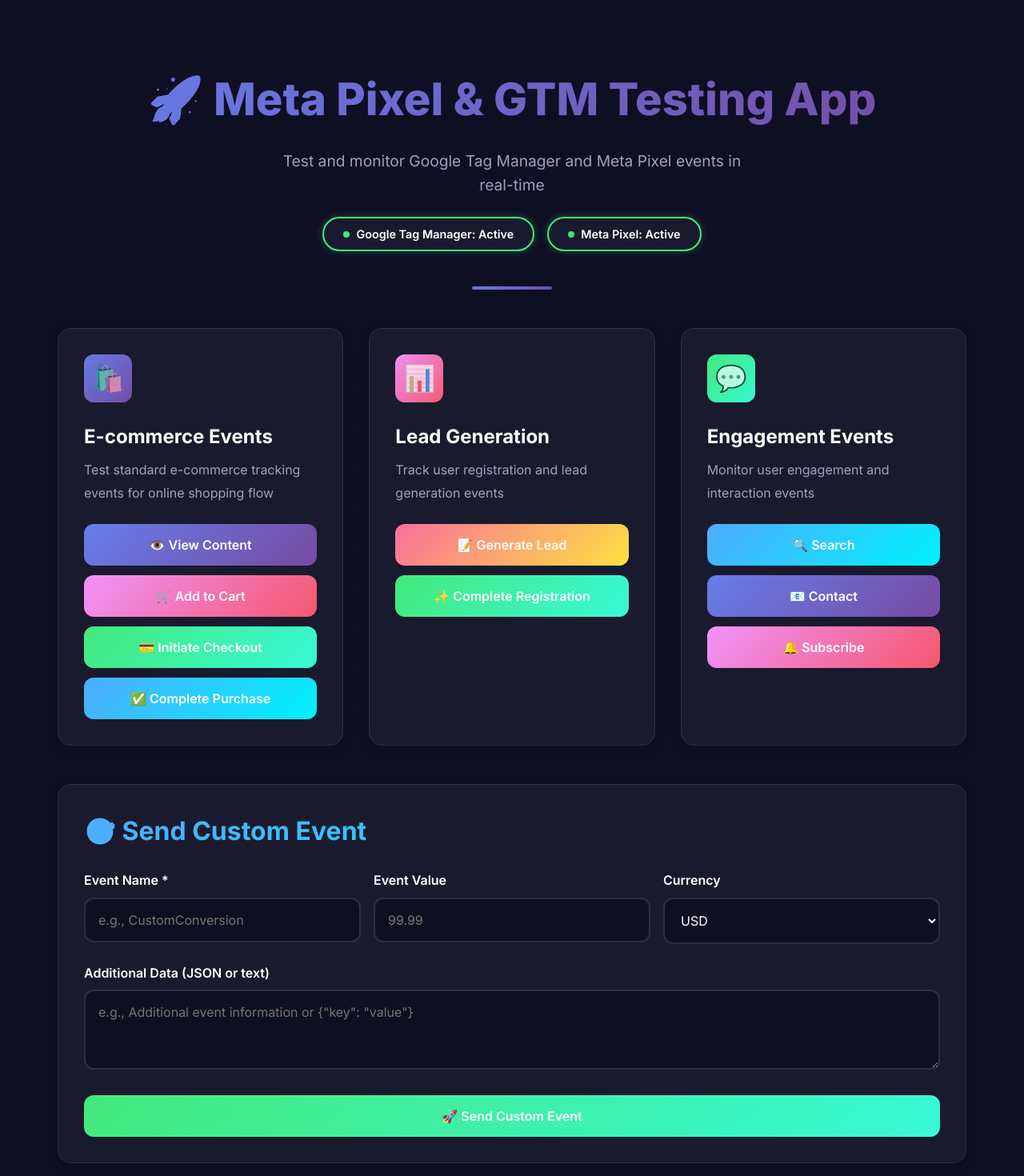
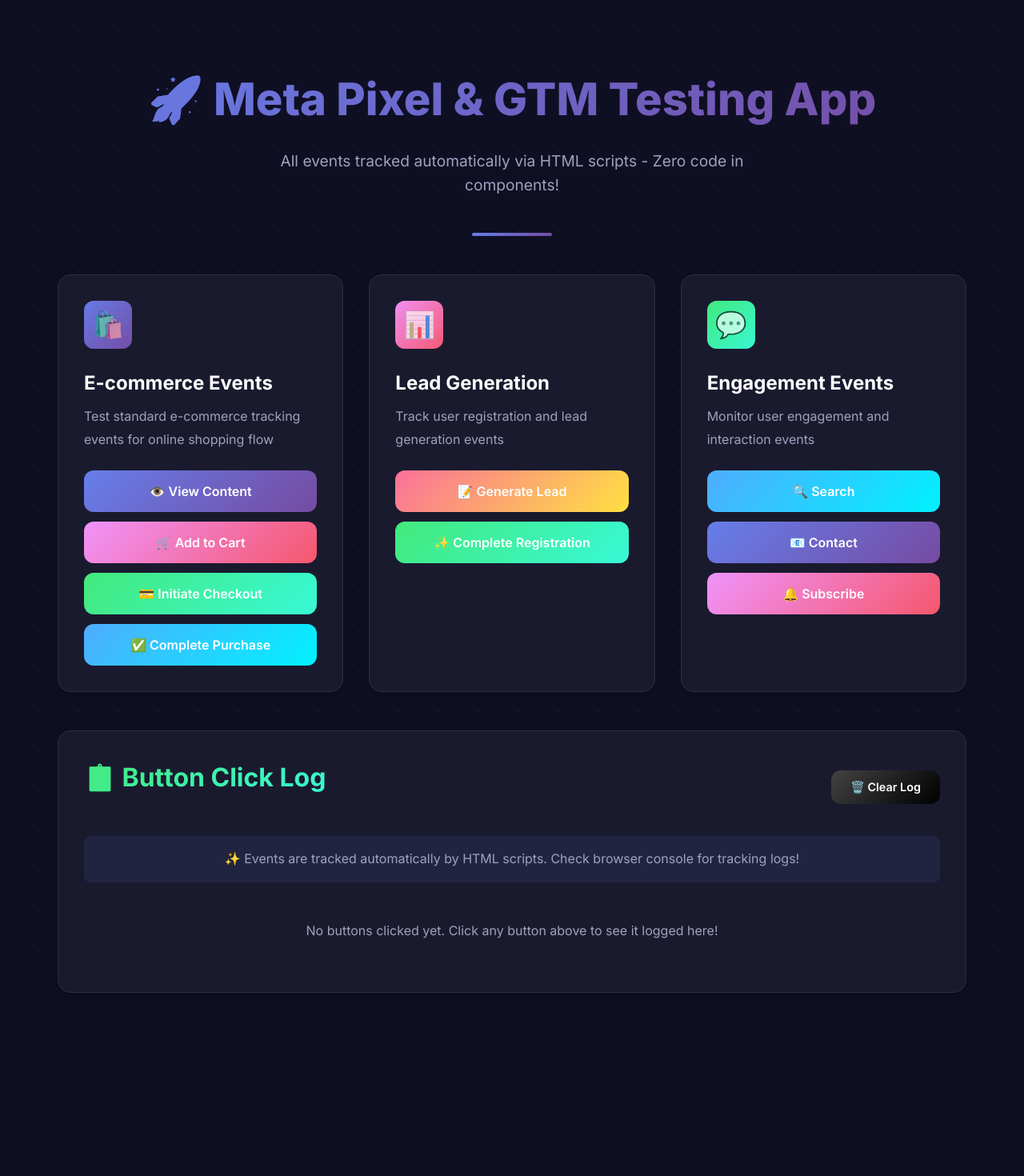
Before and after one commit to AnanDEswaran18/metapixel-web-actions, a React (Vite) app: page / in a window 1280 px wide. Shown: the top 1470 px of the page at 80% size. After the commit the page ends 1273 px from the top, so only its background shows below. Built offline with nearby package versions, Linux system fonts and the light colour scheme.

Commit message:
feat: Introduce a React application for tracking event testing and remove structured data from index.html.

```diff
--- a/src/App.jsx
+++ b/src/App.jsx
@@ -1,191 +1,15 @@
-import { useState, useEffect } from 'react';
+import { useState } from 'react';
 import './index.css';
 
 function App() {
   const [events, setEvents] = useState([]);
-  const [customEventData, setCustomEventData] = useState({
-    eventName: '',
-    eventValue: '',
-    eventCurrency: 'USD',
-    eventContent: ''
-  });
-  const [gtmStatus, setGtmStatus] = useState(false);
-  const [metaPixelStatus, setMetaPixelStatus] = useState(false);
 
-  useEffect(() => {
-    // Check if GTM and Meta Pixel are loaded
-    const checkTrackers = () => {
-      setGtmStatus(!!window.dataLayer);
-      setMetaPixelStatus(!!window.fbq);
-    };
-
-    checkTrackers();
-    const interval = setInterval(checkTrackers, 1000);
-    return () => clearInterval(interval);
-  }, []);
-
-  const logEvent = (type, eventName, data = {}) => {
+  const handleButtonClick = (buttonName) => {
     const newEvent = {
-      type,
-      eventName,
-      data,
+      buttonName,
       timestamp: new Date().toLocaleTimeString()
     };
     setEvents(prev => [newEvent, ...prev].slice(0, 50));
-  };
-
-  // Google Tag Manager Events
-  const pushToDataLayer = (eventName, eventData = {}) => {
-    if (window.dataLayer) {
-      window.dataLayer.push({
-        event: eventName,
-        ...eventData
-      });
-      logEvent('gtm', eventName, eventData);
-      console.log('GTM Event:', eventName, eventData);
-    } else {
-      console.error('Google Tag Manager not loaded');
-    }
-  };
-
-  // Meta Pixel Events
-  const trackMetaPixelEvent = (eventName, eventData = {}) => {
-    if (window.fbq) {
-      window.fbq('track', eventName, eventData);
-      logEvent('meta', eventName, eventData);
-      console.log('Meta Pixel Event:', eventName, eventData);
-    } else {
-      console.error('Meta Pixel not loaded');
-    }
-  };
-
-  // Combined tracking function
-  const trackEvent = (eventName, eventData = {}) => {
-    pushToDataLayer(eventName, eventData);
-    trackMetaPixelEvent(eventName, eventData);
-  };
-
-  // E-commerce Events
-  const handleViewContent = () => {
-    trackEvent('ViewContent', {
-      content_name: 'Premium Product',
-      content_category: 'Electronics',
-      content_ids: ['PROD-001'],
-      content_type: 'product',
-      value: 99.99,
-      currency: 'USD'
-    });
-  };
-
-  const handleAddToCart = () => {
-    trackEvent('AddToCart', {
-      content_name: 'Premium Product',
-      content_ids: ['PROD-001'],
-      content_type: 'product',
-      value: 99.99,
-      currency: 'USD',
-      quantity: 1
-    });
-  };
-
-  const handleInitiateCheckout = () => {
-    trackEvent('InitiateCheckout', {
-      content_category: 'Electronics',
-      content_ids: ['PROD-001', 'PROD-002'],
-      contents: [
-        { id: 'PROD-001', quantity: 1 },
-        { id: 'PROD-002', quantity: 2 }
-      ],
-      num_items: 2,
-      value: 299.97,
-      currency: 'USD'
-    });
-  };
-
-  const handlePurchase = () => {
-    trackEvent('Purchase', {
-      content_type: 'product',
-      content_ids: ['PROD-001', 'PROD-002'],
-      contents: [
-        { id: 'PROD-001', quantity: 1, price: 99.99 },
-        { id: 'PROD-002', quantity: 2, price: 99.99 }
-      ],
-      num_items: 2,
-      value: 299.97,
-      currency: 'USD',
-      transaction_id: 'TXN-' + Date.now()
-    });
-  };
-
-  // Lead Generation Events
-  const handleLead = () => {
-    trackEvent('Lead', {
-      content_name: 'Newsletter Signup',
-      content_category: 'Lead Generation',
-      value: 10.00,
-      currency: 'USD'
-    });
-  };
-
-  const handleCompleteRegistration = () => {
-    trackEvent('CompleteRegistration', {
-      content_name: 'User Registration',
-      status: 'completed',
-      value: 0.00,
-      currency: 'USD'
-    });
-  };
-
-  // Engagement Events
-  const handleSearch = () => {
-    trackEvent('Search', {
-      search_string: 'premium products',
-      content_category: 'Electronics'
-    });
-  };
-
-  const handleContact = () => {
-    trackEvent('Contact', {
-      content_name: 'Contact Form',
-      method: 'email'
-    });
-  };
-
-  const handleSubscribe = () => {
-    trackEvent('Subscribe', {
-      content_name: 'Premium Newsletter',
-      value: 5.00,
-      currency: 'USD',
-      predicted_ltv: 100.00
-    });
-  };
-
-  // Custom Event Handler
-  const handleCustomEvent = (e) => {
-    e.preventDefault();
-
-    const eventData = {
-      value: parseFloat(customEventData.eventValue) || 0,
-      currency: customEventData.eventCurrency,
-      content: customEventData.eventContent
-    };
-
-    trackEvent(customEventData.eventName, eventData);
-
-    // Reset form
-    setCustomEventData({
-      eventName: '',
-      eventValue: '',
-      eventCurrency: 'USD',
-      eventContent: ''
-    });
-  };
-
-  const handleInputChange = (e) => {
-    setCustomEventData({
-      ...customEventData,
-      [e.target.name]: e.target.value
-    });
   };
 
   const clearEventLog = () => {
@@ -193,157 +17,80 @@
   };
 
   return (
-    <div className="app-container">
-      <div className="container">
+    <div className="app-container main-app-wrapper">
+      <div className="container main-container page-wrapper">
         {/* Header */}
-        <header className="header app-header">
-          <h1 className="app-title">🚀 Meta Pixel & GTM Testing App</h1>
-          <p className="app-subtitle">Test and monitor Google Tag Manager and Meta Pixel events in real-time</p>
-
-          <div className="status-badges tracker-status-container">
-            <div className={`badge status-badge gtm-status-badge ${gtmStatus ? 'active' : ''}`}>
-              <span className={gtmStatus ? 'badge-dot status-indicator' : ''}></span>
-              Google Tag Manager: {gtmStatus ? 'Active' : 'Inactive'}
-            </div>
-            <div className={`badge status-badge meta-status-badge ${metaPixelStatus ? 'active' : ''}`}>
-              <span className={metaPixelStatus ? 'badge-dot status-indicator' : ''}></span>
-              Meta Pixel: {metaPixelStatus ? 'Active' : 'Inactive'}
-            </div>
-          </div>
+        <header className="header app-header main-header page-header">
+          <h1 className="app-title main-title header-title page-title">🚀 Meta Pixel & GTM Testing App</h1>
+          <p className="app-subtitle main-subtitle header-subtitle page-description">All events tracked automatically via HTML scripts - Zero code in components!</p>
         </header>
 
         {/* E-commerce Events */}
-        <div className="cards-grid event-cards-container">
-          <div className="card event-card ecommerce-card">
-            <div className="card-icon ecommerce-icon" style={{ background: 'linear-gradient(135deg, #667eea 0%, #764ba2 100%)' }}>
+        <div className="cards-grid event-cards-container events-section main-cards-grid">
+          <div className="card event-card ecommerce-card card-ecommerce section-card">
+            <div className="card-icon ecommerce-icon icon-wrapper ecommerce-icon-wrapper" style={{ background: 'linear-gradient(135deg, #667eea 0%, #764ba2 100%)' }}>
               🛍️
             </div>
-            <h3 className="card-title ecommerce-title">E-commerce Events</h3>
-            <p className="card-description ecommerce-description">Test standard e-commerce tracking events for online shopping flow</p>
-            <div className="button-group ecommerce-buttons">
-              <button className="btn btn-primary btn-view-content event-btn ecommerce-event" onClick={handleViewContent}>
+            <h3 className="card-title ecommerce-title section-title card-heading">E-commerce Events</h3>
+            <p className="card-description ecommerce-description section-description card-text">Test standard e-commerce tracking events for online shopping flow</p>
+            <div className="button-group ecommerce-buttons action-buttons card-buttons">
+              <button className="btn btn-primary btn-view-content event-btn ecommerce-event action-view-content ecommerce-action" onClick={() => handleButtonClick('View Content')}>
                 👁️ View Content
               </button>
-              <button className="btn btn-secondary btn-add-to-cart event-btn ecommerce-event" onClick={handleAddToCart}>
+              <button className="btn btn-secondary btn-add-to-cart event-btn ecommerce-event action-add-to-cart ecommerce-action" onClick={() => handleButtonClick('Add to Cart')}>
                 🛒 Add to Cart
               </button>
-              <button className="btn btn-success btn-initiate-checkout event-btn ecommerce-event" onClick={handleInitiateCheckout}>
+              <button className="btn btn-success btn-initiate-checkout event-btn ecommerce-event action-checkout ecommerce-action" onClick={() => handleButtonClick('Initiate Checkout')}>
                 💳 Initiate Checkout
               </button>
-              <button className="btn btn-info btn-purchase event-btn ecommerce-event" onClick={handlePurchase}>
+              <button className="btn btn-info btn-purchase event-btn ecommerce-event action-purchase ecommerce-action" onClick={() => handleButtonClick('Complete Purchase')}>
                 ✅ Complete Purchase
               </button>
             </div>
           </div>
 
-          <div className="card event-card lead-card">
-            <div className="card-icon lead-icon" style={{ background: 'linear-gradient(135deg, #f093fb 0%, #f5576c 100%)' }}>
+          <div className="card event-card lead-card card-lead section-card">
+            <div className="card-icon lead-icon icon-wrapper lead-icon-wrapper" style={{ background: 'linear-gradient(135deg, #f093fb 0%, #f5576c 100%)' }}>
               📊
             </div>
-            <h3 className="card-title lead-title">Lead Generation</h3>
-            <p className="card-description lead-description">Track user registration and lead generation events</p>
-            <div className="button-group lead-buttons">
-              <button className="btn btn-warning btn-generate-lead event-btn lead-event" onClick={handleLead}>
+            <h3 className="card-title lead-title section-title card-heading">Lead Generation</h3>
+            <p className="card-description lead-description section-description card-text">Track user registration and lead generation events</p>
+            <div className="button-group lead-buttons action-buttons card-buttons">
+              <button className="btn btn-warning btn-generate-lead event-btn lead-event action-generate-lead lead-action" onClick={() => handleButtonClick('Generate Lead')}>
                 📝 Generate Lead
               </button>
-              <button className="btn btn-success btn-complete-registration event-btn lead-event" onClick={handleCompleteRegistration}>
+              <button className="btn btn-success btn-complete-registration event-btn lead-event action-complete-registration lead-action" onClick={() => handleButtonClick('Complete Registration')}>
                 ✨ Complete Registration
               </button>
             </div>
           </div>
 
-          <div className="card event-card engagement-card">
-            <div className="card-icon engagement-icon" style={{ background: 'linear-gradient(135deg, #43e97b 0%, #38f9d7 100%)' }}>
+          <div className="card event-card engagement-card card-engagement section-card">
+            <div className="card-icon engagement-icon icon-wrapper engagement-icon-wrapper" style={{ background: 'linear-gradient(135deg, #43e97b 0%, #38f9d7 100%)' }}>
               💬
             </div>
-            <h3 className="card-title engagement-title">Engagement Events</h3>
-            <p className="card-description engagement-description">Monitor user engagement and interaction events</p>
-            <div className="button-group engagement-buttons">
-              <button className="btn btn-info btn-search event-btn engagement-event" onClick={handleSearch}>
+            <h3 className="card-title engagement-title section-title card-heading">Engagement Events</h3>
+            <p className="card-description engagement-description section-description card-text">Monitor user engagement and interaction events</p>
+            <div className="button-group engagement-buttons action-buttons card-buttons">
+              <button className="btn btn-info btn-search event-btn engagement-event action-search engagement-action" onClick={() => handleButtonClick('Search')}>
                 🔍 Search
               </button>
-              <button className="btn btn-primary btn-contact event-btn engagement-event" onClick={handleContact}>
+              <button className="btn btn-primary btn-contact event-btn engagement-event action-contact engagement-action" onClick={() => handleButtonClick('Contact')}>
                 📧 Contact
               </button>
-              <button className="btn btn-secondary btn-subscribe event-btn engagement-event" onClick={handleSubscribe}>
+              <button className="btn btn-secondary btn-subscribe event-btn engagement-event action-subscribe engagement-action" onClick={() => handleButtonClick('Subscribe')}>
                 🔔 Subscribe
               </button>
             </div>
           </div>
         </div>
 
-        {/* Custom Event Form */}
-        <div className="event-form custom-event-section">
-          <h2 className="form-title custom-event-title">🎯 Send Custom Event</h2>
-          <form className="custom-event-form" onSubmit={handleCustomEvent}>
-            <div className="form-row custom-event-inputs">
-              <div className="form-group event-name-group">
-                <label className="form-label event-name-label" htmlFor="eventName">Event Name *</label>
-                <input
-                  className="form-input input-event-name"
-                  type="text"
-                  id="eventName"
-                  name="eventName"
-                  value={customEventData.eventName}
-                  onChange={handleInputChange}
-                  placeholder="e.g., CustomConversion"
-                  required
-                />
-              </div>
-              <div className="form-group event-value-group">
-                <label className="form-label event-value-label" htmlFor="eventValue">Event Value</label>
-                <input
-                  className="form-input input-event-value"
-                  type="number"
-                  id="eventValue"
-                  name="eventValue"
-                  value={customEventData.eventValue}
-                  onChange={handleInputChange}
-                  placeholder="99.99"
-                  step="0.01"
-                />
-              </div>
-              <div className="form-group event-currency-group">
-                <label className="form-label event-currency-label" htmlFor="eventCurrency">Currency</label>
-                <select
-                  className="form-select select-event-currency"
-                  id="eventCurrency"
-                  name="eventCurrency"
-                  value={customEventData.eventCurrency}
-                  onChange={handleInputChange}
-                >
-                  <option className="currency-option" value="USD">USD</option>
-                  <option className="currency-option" value="EUR">EUR</option>
-                  <option className="currency-option" value="GBP">GBP</option>
-                  <option className="currency-option" value="INR">INR</option>
-                  <option className="currency-option" value="CAD">CAD</option>
-                  <option className="currency-option" value="AUD">AUD</option>
-                </select>
-              </div>
-            </div>
-            <div className="form-group event-content-group">
-              <label className="form-label event-content-label" htmlFor="eventContent">Additional Data (JSON or text)</label>
-              <textarea
-                className="form-textarea textarea-event-content"
-                id="eventContent"
-                name="eventContent"
-                value={customEventData.eventContent}
-                onChange={handleInputChange}
-                placeholder='e.g., Additional event information or {"key": "value"}'
-              />
-            </div>
-            <button type="submit" className="btn btn-success btn-send-custom-event submit-custom-event" style={{ width: '100%' }}>
-              🚀 Send Custom Event
-            </button>
-          </form>
-        </div>
-
         {/* Event Log */}
-        <div className="event-log event-log-section">
-          <div className="event-log-header-container" style={{ display: 'flex', justifyContent: 'space-between', alignItems: 'center', marginBottom: '1.5rem' }}>
-            <h2 className="event-log-title">📋 Event Log</h2>
+        <div className="event-log event-log-section log-container activity-log">
+          <div className="event-log-header-container log-header-wrapper header-with-actions" style={{ display: 'flex', justifyContent: 'space-between', alignItems: 'center', marginBottom: '1.5rem' }}>
+            <h2 className="event-log-title log-title section-title">📋 Button Click Log</h2>
             <button
-              className="btn btn-dark btn-clear-log clear-event-log"
+              className="btn btn-dark btn-clear-log clear-event-log action-clear-log clear-btn"
               onClick={clearEventLog}
               style={{ padding: '0.75rem 1.5rem', fontSize: '0.9rem' }}
             >
@@ -351,21 +98,22 @@
             </button>
           </div>
 
+          <p className="event-log-info tracking-info info-banner" style={{ textAlign: 'center', color: 'var(--text-secondary)', padding: '1rem', background: 'rgba(102, 126, 234, 0.1)', borderRadius: '8px', marginBottom: '1rem' }}>
+            ✨ Events are tracked automatically by HTML scripts. Check browser console for tracking logs!
+          </p>
+
           {events.length === 0 ? (
-            <p style={{ textAlign: 'center', color: 'var(--text-secondary)', padding: '2rem' }}>
-              No events tracked yet. Click any button above to start tracking!
+            <p className="event-log-empty empty-state no-events-message" style={{ textAlign: 'center', color: 'var(--text-secondary)', padding: '2rem' }}>
+              No buttons clicked yet. Click any button above to see it logged here!
             </p>
           ) : (
             events.map((event, index) => (
-              <div key={index} className={`event-log-item ${event.type}`}>
-                <div className="event-log-header">
-                  <span className="event-log-type">
-                    {event.type === 'gtm' ? '🏷️ GTM' : '📊 Meta Pixel'} - {event.eventName}
+              <div key={index} className="event-log-item click log-entry event-entry activity-item">
+                <div className="event-log-header log-item-header event-details">
+                  <span className="event-log-type log-event-type event-name action-label">
+                    🖱️ Button Clicked: {event.buttonName}
                   </span>
-                  <span className="event-log-time">{event.timestamp}</span>
-                </div>
-                <div className="event-log-data">
-                  {JSON.stringify(event.data, null, 2)}
+                  <span className="event-log-time log-timestamp event-time timestamp">{event.timestamp}</span>
                 </div>
               </div>
             ))
```
Also changed, not shown: index.html (+17 -51 lines).
